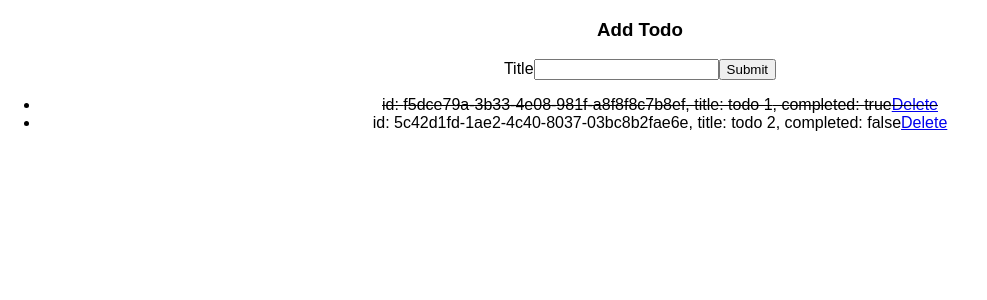
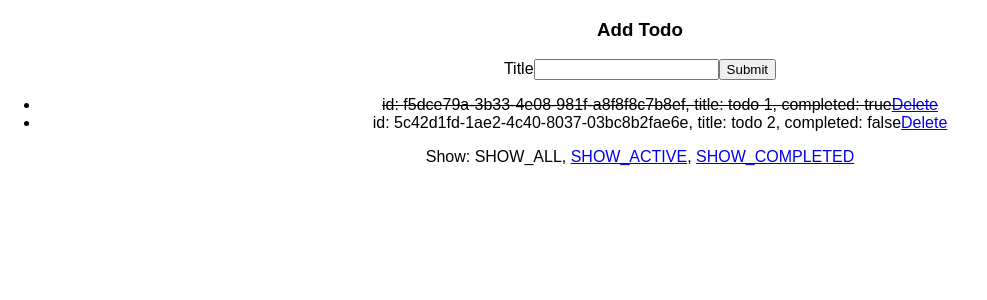
Before and after one commit to sorenhoyer/react-todo-app, a React (Create React App) app: page / in a window 1280 px wide. Shown: the top 300 px of the page, without its empty margins (0-987 px from the left). Built offline with nearby package versions, Linux system fonts and the light colour scheme.

Commit message:
Filter visible todos
Functionality has been added to filter visible todo's by clicking a link in the footer.

```diff
--- a/src/App.js
+++ b/src/App.js
@@ -1,6 +1,7 @@
 import React, { Component } from 'react';
 import TodoList from './components/TodoList';
 import AddTodo from './components/AddTodo';
+import Footer from './components/Footer';
 import './App.css';
 import uuid from 'uuid';
 // import $ from 'jquery';
@@ -10,7 +11,9 @@ class App extends Component {
   constructor() {
     super();
     this.state = {
-      todos: []
+      visibilityFilter: 'SHOW_ALL',
+      todos: [],
+      visibleTodos: []
     };
     // this.apiUrl = 'http://jsonplaceholder.typicode.com/todos';
   }
@@ -32,6 +35,8 @@ class App extends Component {
             order: 2
           }
         ]
+      }, function() {
+        this.syncVisibleTodos();
       }
     );
 
@@ -93,21 +98,17 @@ class App extends Component {
     let todos = this.state.todos;
     todos.push(todo);
 
-    this.setState({todos: todos});
+    this.setState({todos: todos}, this.syncVisibleTodos());
   }
 
   handleDeleteTodo(id) {
-    // let todos = this.state.todos;
-    // let index = todos.findIndex(x => x.id === id);
-    // todos.splice(index,1);
-    // this.setState({todos: todos});
-
     // Filter all todos except the one to be removed
     const remainder = this.state.todos.filter((todo) => {
       return (todo.id !== id ? todo : null)
     });
-
-    this.setState({todos: remainder});
+    this.setState({todos: remainder}, function(){
+      this.syncVisibleTodos()
+    });
   }
 
   handleClickTodo(id) {
@@ -117,11 +118,44 @@ class App extends Component {
     this.setState({todos: todos});
   }
 
+  handleClickFooterLink(filter) {
+    let visibilityFilter;
+    switch(filter) {
+      case 'SHOW_ACTIVE':
+        visibilityFilter = 'SHOW_ACTIVE';
+        break;
+      case 'SHOW_COMPLETED':
+        visibilityFilter = 'SHOW_COMPLETED';
+        break;
+      default:
+      visibilityFilter = 'SHOW_ALL';
+    }
+    this.setState({visibilityFilter: visibilityFilter}, function(){
+      this.syncVisibleTodos();
+    });
+  }
+
+  syncVisibleTodos() {
+    let visibleTodos;
+    switch(this.state.visibilityFilter) {
+      case 'SHOW_ACTIVE':
+        visibleTodos = this.state.todos.filter(todo => !todo.completed);
+        break;
+      case 'SHOW_COMPLETED':
+        visibleTodos = this.state.todos.filter(todo => todo.completed);
+        break;
+      default:
+        visibleTodos = this.state.todos;
+    }
+    this.setState({visibleTodos: visibleTodos});
+  }
+
   render() {
     return (
       <div className="App">
         <AddTodo addTodo={this.handleAddTodo.bind(this)}/>
-        <TodoList todos={this.state.todos} onDelete={this.handleDeleteTodo.bind(this)} onClick={this.handleClickTodo.bind(this)} />
+        <TodoList todos={this.state.todos} visibleTodos={this.state.visibleTodos} onDelete={this.handleDeleteTodo.bind(this)} onClick={this.handleClickTodo.bind(this)} />
+        <Footer visibilityFilter={this.state.visibilityFilter} onClick={this.handleClickFooterLink.bind(this)}/>
       </div>
     );
   }
--- /dev/null
+++ b/src/components/Footer.js
@@ -0,0 +1,15 @@
+import React from 'react';
+import Link from './Link';
+
+const Footer = ({onClick, visibilityFilter}) =>
+  <p>
+    Show:
+    {' '}
+    <Link filter="SHOW_ALL" visibilityFilter={visibilityFilter} onClick={onClick}>All</Link>
+    {', '}
+    <Link filter="SHOW_ACTIVE" visibilityFilter={visibilityFilter} onClick={onClick}>Active</Link>
+    {', '}
+    <Link filter="SHOW_COMPLETED" visibilityFilter={visibilityFilter} onClick={onClick}>Completed</Link>
+  </p>
+
+export default Footer;
--- /dev/null
+++ b/src/components/Link.js
@@ -0,0 +1,20 @@
+import React from 'react';
+
+const Link = ({visibilityFilter, filter, onClick}) => {
+  if(visibilityFilter === filter) {
+    return <span>{filter}</span>
+  }
+
+  return <a
+    href="#"
+    onClick={(e) => {
+        e.preventDefault();
+        onClick(filter);
+      }
+    }
+  >
+    {filter}
+  </a>
+}
+
+export default Link;
--- a/src/components/Todo.js
+++ b/src/components/Todo.js
@@ -11,6 +11,7 @@ const Todo = ({todo, onDelete, onClick}) =>
     id: {todo.id}, title: {todo.title}, completed: {String(todo.completed)}
     <a href="#"
       onClick={(e) => {
+        e.persist(); // https://reactjs.org/docs/events.html#event-pooling
         e.cancelBubble = true;
         if (e.stopPropagation) {
           e.stopPropagation();
--- a/src/components/TodoList.js
+++ b/src/components/TodoList.js
@@ -2,8 +2,8 @@ import React/*, { Component }*/ from 'react';
 import PropTypes from 'prop-types';
 import Todo from './Todo';
 
-const TodoList = ({todos, onDelete, onClick}) => {
-  let todoItems = todos.map(todo => {
+const TodoList = ({todos, visibleTodos, onDelete, onClick}) => {
+  let todoItems = visibleTodos.map(todo => {
     return <Todo key={todo.id} todo={todo} onDelete={onDelete} onClick={onClick}/>
   });
 
```
